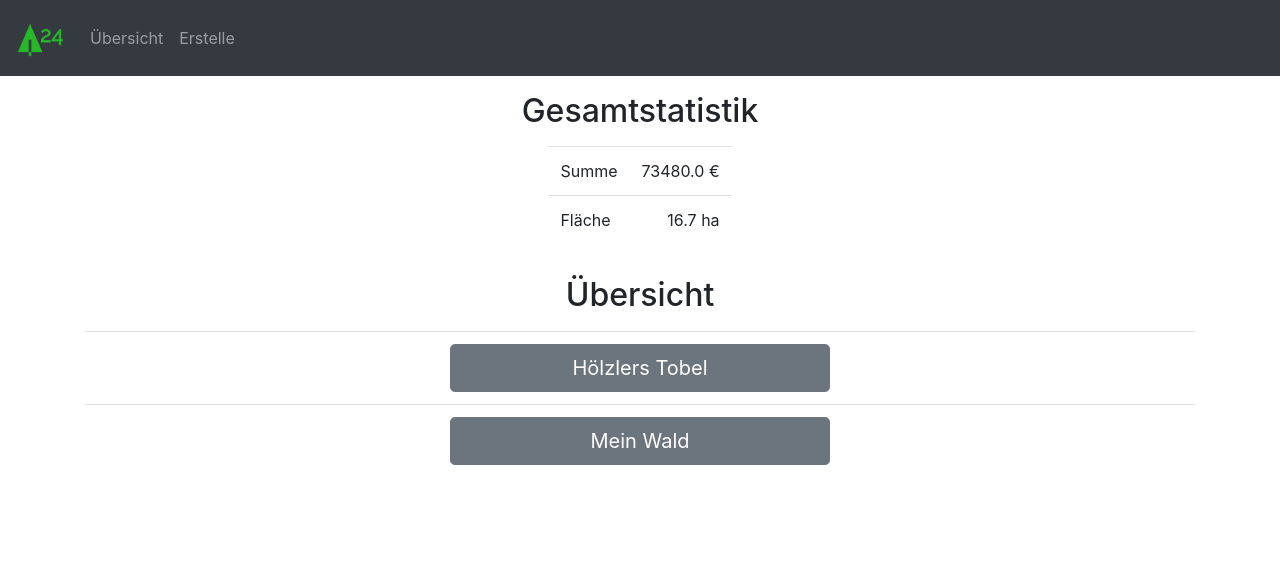
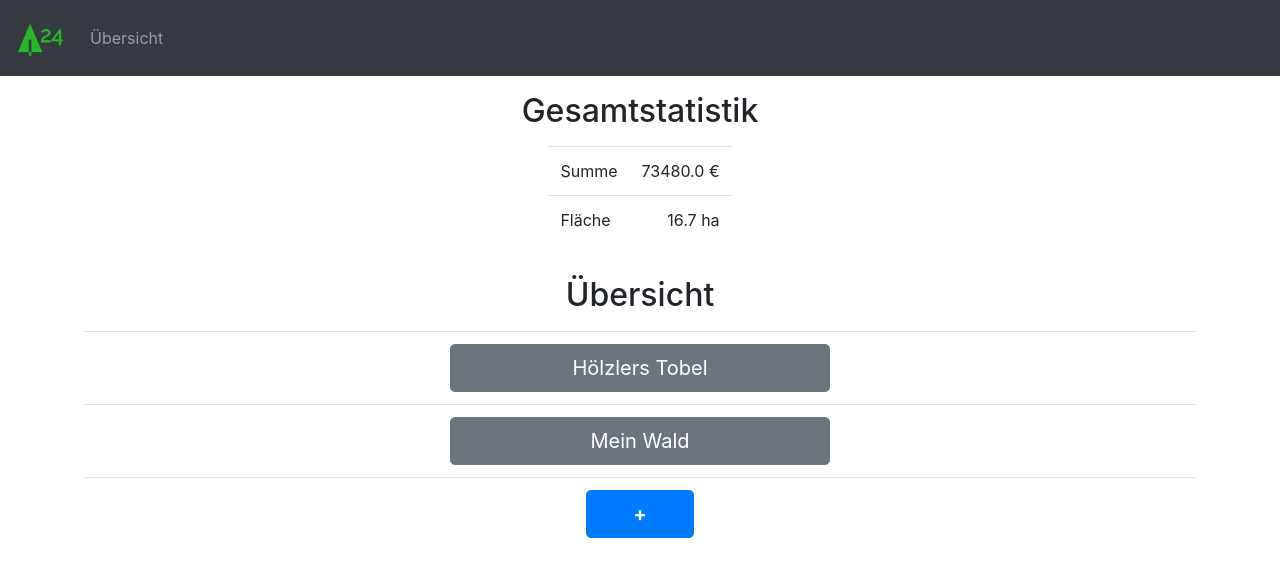
Before and after one commit to wnhrt/waldcheck24, a Flask app: page /wald/overview in a window 1280 px wide. Shown: the top 577 px of the page. Run offline with Flask 2, Linux system fonts and the light colour scheme; data comes from the database, SQL or seed files in the repository; some libraries are stand-ins or nearby versions.

Commit message:
Moved 'create' button from navbar to overview

```diff
--- a/waldcheck24/templates/layouts/base.html
+++ b/waldcheck24/templates/layouts/base.html
@@ -20,7 +20,6 @@
 			<div class="collapse navbar-collapse" id="navbarNavAltMarkup">
 			  <div class="navbar-nav">
 			    <a class="nav-item nav-link" href="{{ url_for('wald.overview') }}">Übersicht</a>
-			    <a class="nav-item nav-link" href="{{ url_for('wald.create') }}">Erstelle</a>
 			  </div>
 			</div>
 		      </nav>
--- a/waldcheck24/templates/wald/overview.html
+++ b/waldcheck24/templates/wald/overview.html
@@ -34,6 +34,11 @@
 		</td>
 	</tr>
 {% endfor %}
+	<tr>
+		<td class="text-center">
+			<a class="btn btn-primary btn-lg" style="width:10%" href="{{ url_for('wald.create') }}"><strong>+</strong></a>
+		</td>
+	</tr>
 </table>
 
 </div>
```
